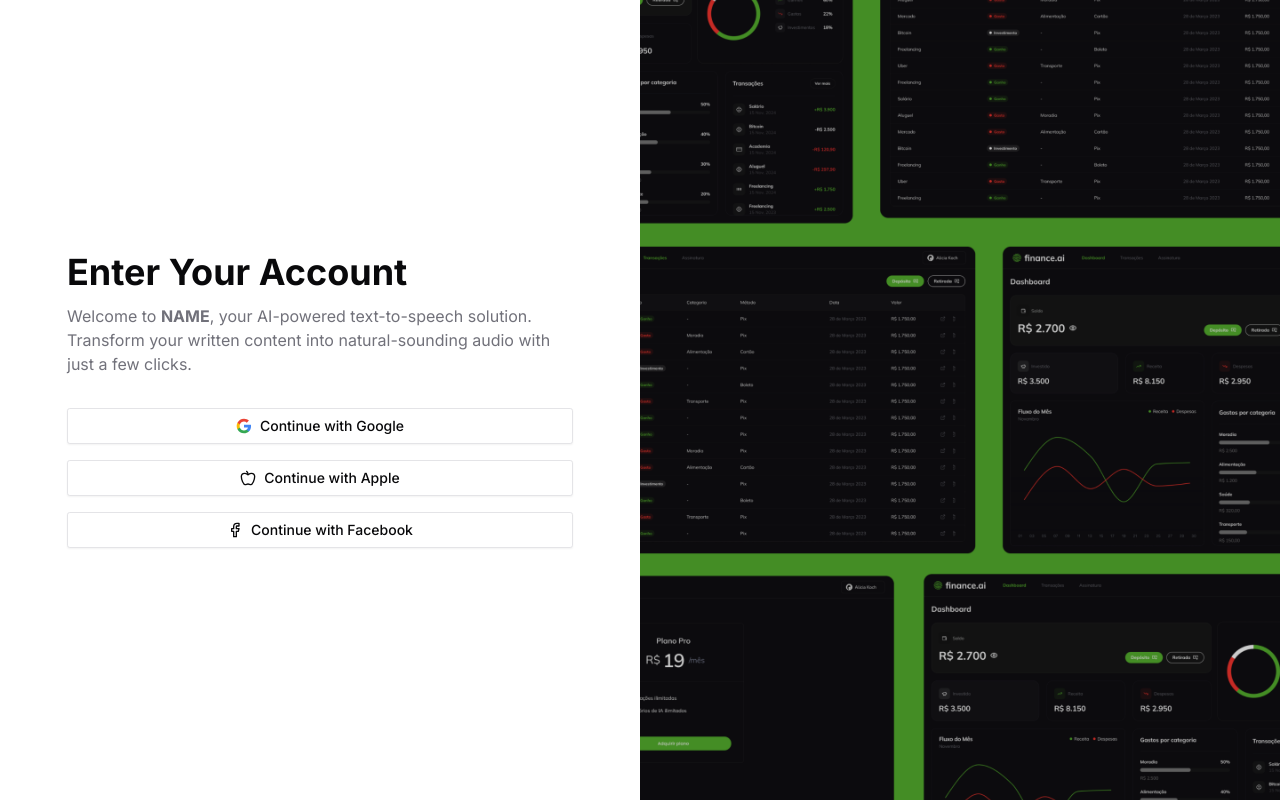
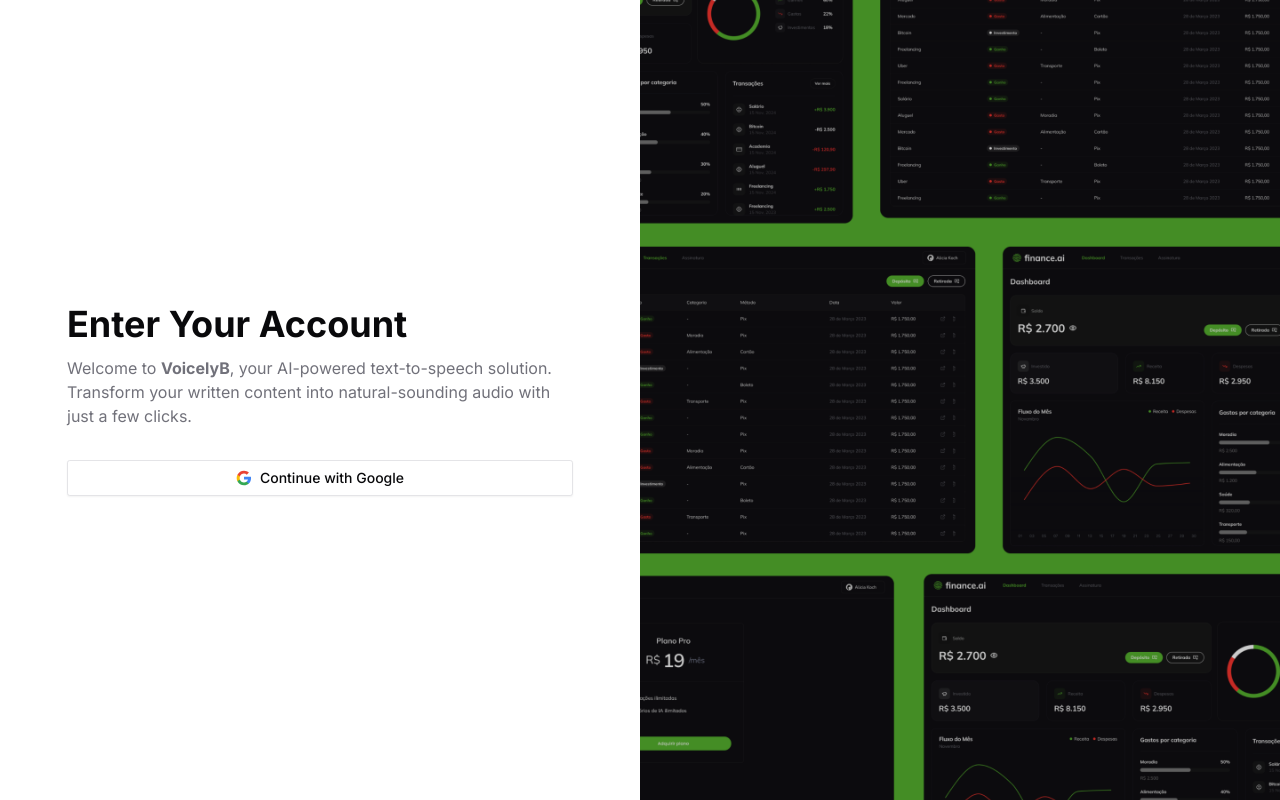
Before and after one commit to diovanealves/voxyb, a Next.js app: page /login in a window 1280 px wide. Built offline with nearby package versions, Linux system fonts and the light colour scheme.

Commit message:
refactor: update audio deletion logic, simplify audio title display, and enhance login page branding

```diff
--- a/src/app/actions/delete-audio.ts
+++ b/src/app/actions/delete-audio.ts
@@ -13,6 +13,8 @@
 
 export async function deleteAudio(input: z.infer<typeof audioActionSchema>) {
   audioActionSchema.parse(input);
+
+  console.log(input.userId);
   const { session } = await ensureUserAuthenticated();
 
   const audio = await getAudioById({ id: input.id, userId: input.userId });
--- a/src/app/dashboard/audios/_columns/index.tsx
+++ b/src/app/dashboard/audios/_columns/index.tsx
@@ -10,10 +10,7 @@
     accessorKey: "title",
     header: "Title",
     cell: ({ row: { original: audio } }) => {
-      const windowWidth = window.innerWidth;
-      const contextText = audio.title.slice(0, windowWidth <= 1000 ? 20 : 50);
-
-      return <div className="text-center">{contextText}</div>;
+      return <div className="text-center">{audio.title}</div>;
     },
   },
   {
--- a/src/app/dashboard/audios/schema.ts
+++ b/src/app/dashboard/audios/schema.ts
@@ -15,7 +15,7 @@
     .nonempty(
       "User ID cannot be empty. Please make sure a valid User ID is provided.",
     )
-    .uuid(
+    .cuid(
       "The provided User ID is invalid. Please provide a valid UUID format.",
     ),
 });
--- a/src/app/login/_components/login-form.tsx
+++ b/src/app/login/_components/login-form.tsx
@@ -16,16 +16,6 @@
         <Icons.google className="mr-w h-4 w-4" />
         Continue with Google
       </Button>
-
-      <Button variant="outline" className="w-full">
-        <Icons.apple className="mr-w h-4 w-4" />
-        Continue with Apple
-      </Button>
-
-      <Button variant="outline" className="w-full">
-        <Icons.facebook className="mr-w h-4 w-4" />
-        Continue with Facebook
-      </Button>
     </div>
   );
 }
--- a/src/app/login/page.tsx
+++ b/src/app/login/page.tsx
@@ -3,11 +3,11 @@
 
 export default function Page() {
   return (
-    <div className="grid h-screen grid-cols-1 md:grid-cols-2">
+    <div className="grid h-screen max-h-screen grid-cols-2">
       <div className="container mx-auto flex max-w-[570px] flex-col justify-center px-8">
         <h1 className="text-4xl font-bold"> Enter Your Account</h1>
         <p className="mt-3 text-muted-foreground">
-          Welcome to <strong>NAME</strong>, your AI-powered text-to-speech
+          Welcome to <strong>VoicelyB</strong>, your AI-powered text-to-speech
           solution. Transform your written content into natural-sounding audio
           with just a few clicks.
         </p>
```
